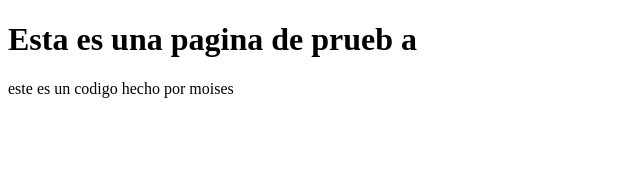
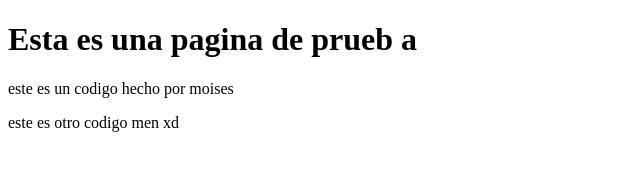
Before and after one commit to EdgarJonathan/pruebaGit, a plain HTML site: page index.html in a window 1280 px wide. Shown: the whole page, without its empty margins (0-640 px from the left). Drawn offline with Linux system fonts and the light colour scheme.

Commit message:
esto es un commit hecho por jonathan

```diff
--- a/index.html
+++ b/index.html
@@ -10,8 +10,9 @@
 
     <h1>Esta es una pagina de prueb a</h1>
     <p>este es un codigo hecho por moises
+    </p>
 
-    </p>
+    <p>este es otro codigo men xd</p>
 
 </body>
 </html>
```
